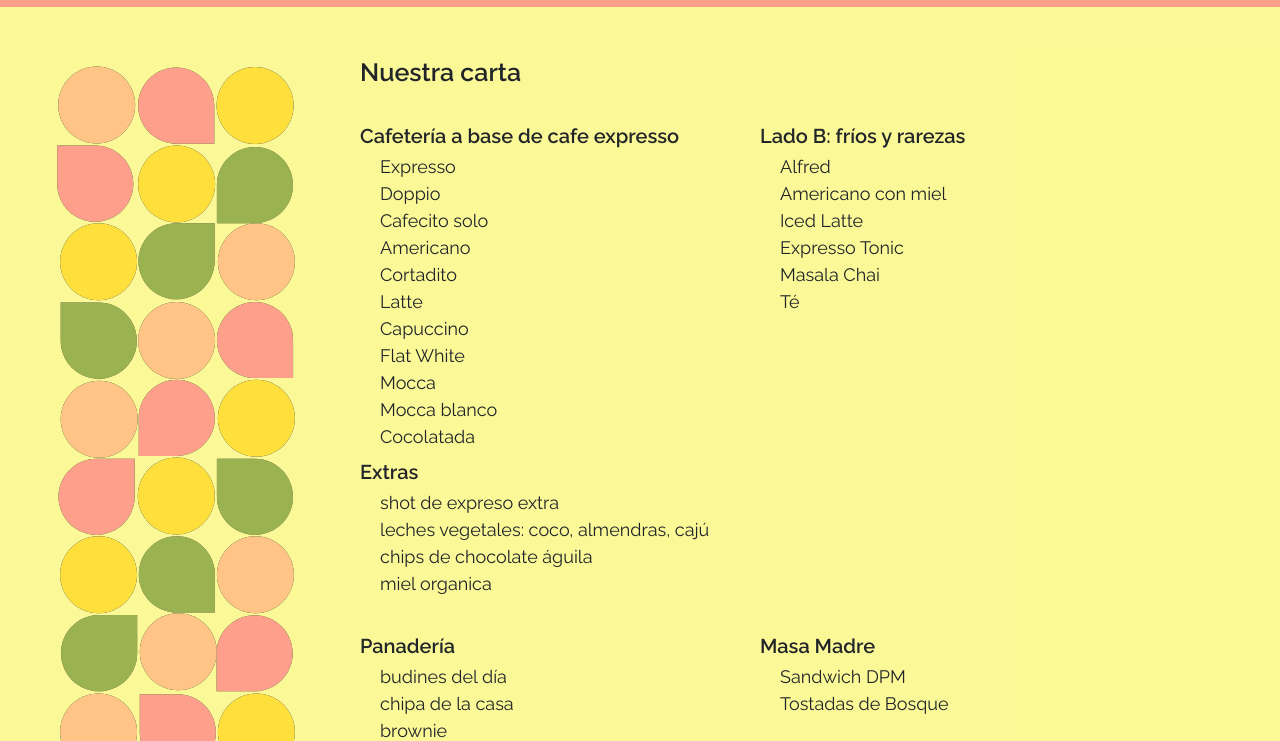
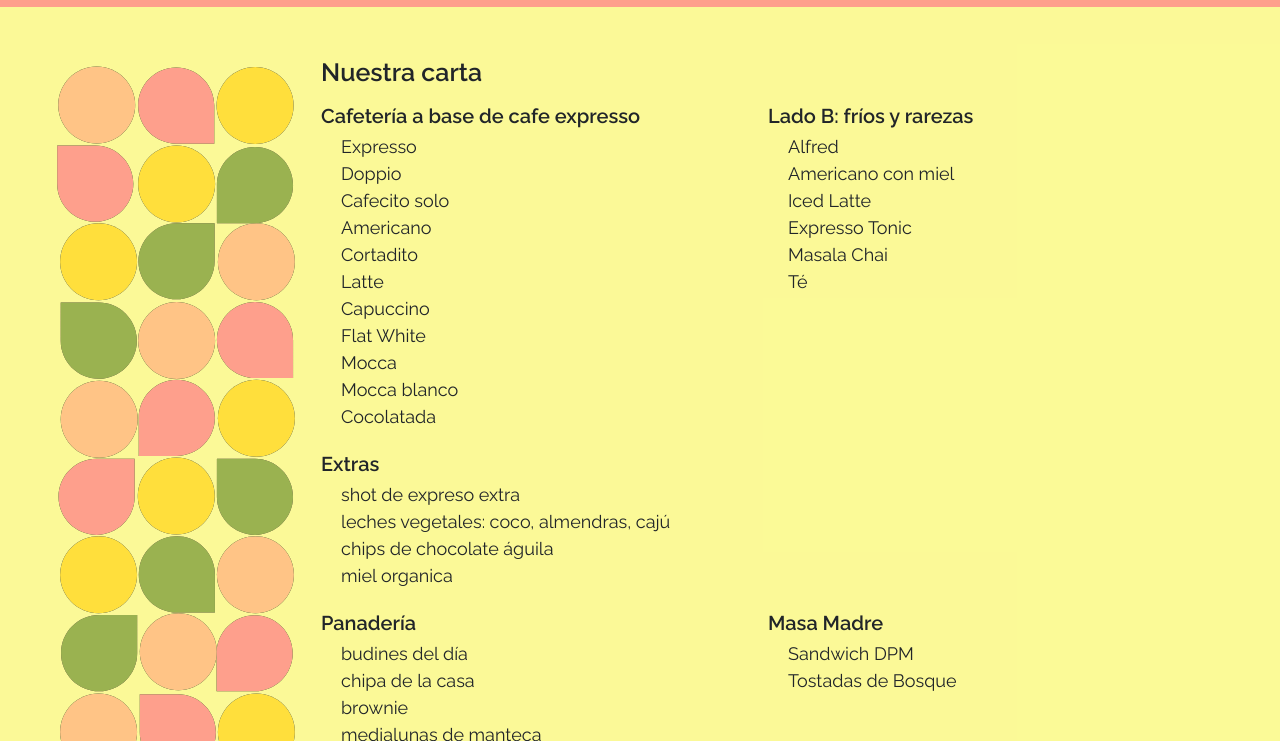
Before and after one commit to TrellixVulnTeam/scarafia-proyecto.desarrolloweb_UQNG, a website: page html/carta.html in a window 1280 px wide. Shown: the part 211-952 px from the top of the page. Drawn offline with nearby package versions, Linux system fonts and the light colour scheme; a web font is replaced by a local one.

Commit message:
mod carta

```diff
--- a/html/carta.html
+++ b/html/carta.html
@@ -35,9 +35,13 @@
     </header>
 
     <section class="carta">
-        <h3>Nuestra carta</h3>
+        <aside class="img">
+            <img src="../imag/imgdeco.png" alt="diseno" id="diseno";>
+            </aside>
+        <div class="container-fluid container-inicio row seccion">
+            <h3 class="NC col-lg-12 col-md-12 col-sm-12 col-xs-12">Nuestra carta</h3>
             <br>
-        <div class="cafeteria">
+            <div class="cafeteria col-lg-6 col-md-6 col-sm-12 col-xs-12">
                 <h4>Cafetería a base de cafe expresso</h4>
                     <ul>
                         <li>Expresso</li>
@@ -53,7 +57,7 @@
                         <li>Cocolatada</li>
                     </ul>
             </div>
-        <div class="ladoB">
+            <div class="ladoB col-lg-6 col-md-6 col-sm-12 col-xs-12">
                 <h4>Lado B: fríos y rarezas</h4>
                     <ul>
                         <li>Alfred</li>
@@ -64,7 +68,7 @@
                         <li>Té</li>
                     </ul>
             </div>
-        <div class="extras">
+            <div class="extras col-lg-12 col-md-12 col-sm-12 col-xs-12">
                 <h4>Extras</h4>
                     <ul>
                         <li>shot de expreso extra</li>
@@ -73,7 +77,7 @@
                         <li>miel organica</li>
                     </ul>
             </div>
-        <div class="panaderia">
+            <div class="panaderia col-lg-6 col-md-6 col-sm-12 col-xs-12">
                 <h4>Panadería</h4>
                     <ul>
                         <li>budines del día</li>
@@ -84,7 +88,7 @@
                         <li>alfajorcitos caseros</li>
                     </ul>
             </div>
-        <div class="masaMadre">
+            <div class="masaMadre col-lg-6 col-md-6 col-sm-12 col-xs-12">
                 <h4>Masa Madre</h4>
                     <ul>
                         <li>Sandwich DPM</li>
@@ -92,10 +96,9 @@
                     </ul>
             </div>
             <br>
-        <aside class="img">
-        <img src="../imag/imgdeco.png" alt="diseño" id="diseño";>
-        </aside>
+        </div>
     </section>
+
 
     <footer id="Contacto">
         Contáctanos
--- a/scss/componentes/_carta.scss
+++ b/scss/componentes/_carta.scss
@@ -1,15 +1,12 @@
 .carta{
     @extend %divs-parr;
     background-color: nth($colors,7);
-    display:grid;
-    grid-template-rows: 0.5fr 2.5fr 1.3fr 1.7fr;
-    grid-template-columns: 28rem 37rem 2fr;
+    display: grid;
+    grid-template-columns: max-content;
+    grid-template-rows: max-content;
     grid-template-areas:
-    "img h3 h3"
-    "img caf ladoB"
-    "img extras extras"
-    "img pan masaM";
-    column-gap: 3rem;
+    "img seccion";
+
     h3{
         font-size: nth($size, 4);
         font-weight: bold;
@@ -21,22 +18,21 @@
     li{
         list-style-type: none;
     }
-    .cafeteria{
-    grid-area: caf;
+    .img{
+        grid-area: img;
     }
-    .ladoB{
-    grid-area: ladoB;
+    .seccion{
+        grid-area: seccion;
     }
-    .extras{
-    grid-area: extras;
+    /*media query*/
+    @media screen and (max-width:320px){
+        #diseno {
+            display: none;
+        }
     }
-    .panaderia{
-    grid-area: pan;
-    }
-    .masaMadre{
-    grid-area: masaM;
-    }
-    .img{
-    grid-area: img;
+    @media screen and (max-width:768px){
+        #diseno {
+            display: none;
+        }
     }
 }
```
Also changed, not shown: package.json (+285 -2 lines), css/bosquecafe.css, 1 other file. Lines whose indentation alone changed are shown as unchanged.
